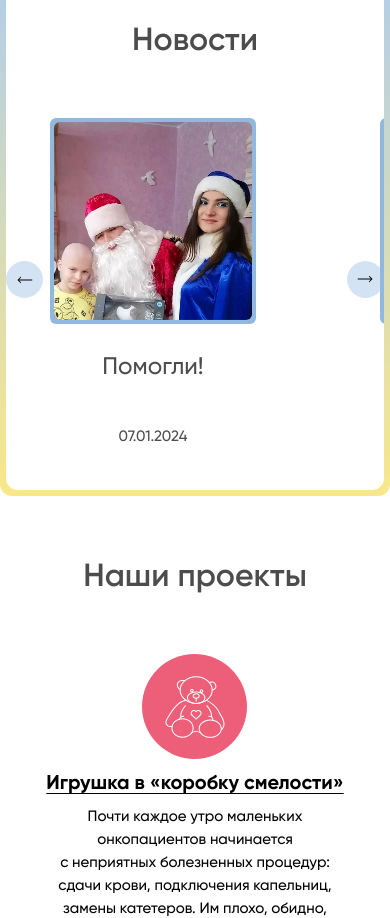
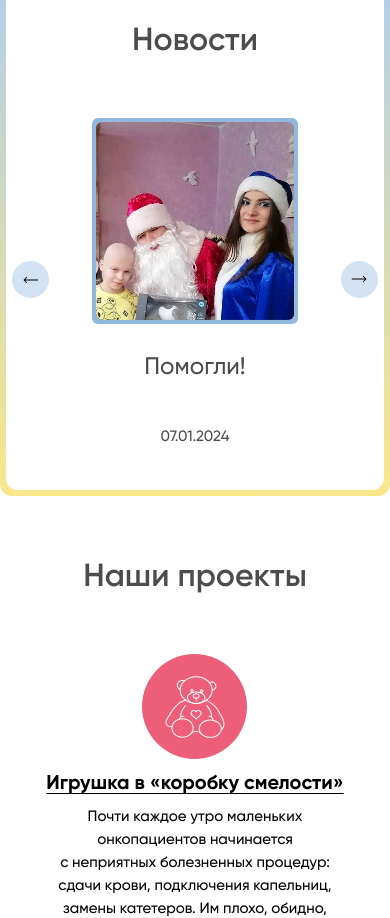
Before and after one commit to DrusJs/vmeste-resp, a plain HTML site: page index.html in a window 390 px wide. Shown: the part 1762-2680 px from the top of the page. Drawn offline with nearby package versions, Linux system fonts and the light colour scheme.

Commit message:
fix news swiper

```diff
--- a/css/style.css
+++ b/css/style.css
@@ -224,12 +224,12 @@ button {
 }
 
 .swiper-button-prev {
-    left: 0;
+    left: 6px;
 }
 
 .swiper-button-next {
     transform: rotate(180deg);
-    right: 0;
+    right: 6px;
 }
 
 .swiper-button.swiper-button--blue {
@@ -2115,7 +2115,8 @@ input:checked + .input-checkbox::before {
         padding: 40px 30px 40px;
     }
 
-    .support-seciton__swiper-item {
+    .support-seciton__swiper-item,
+    .news-section__swiper-item {
         max-width: 100%;
     }
 }
```
